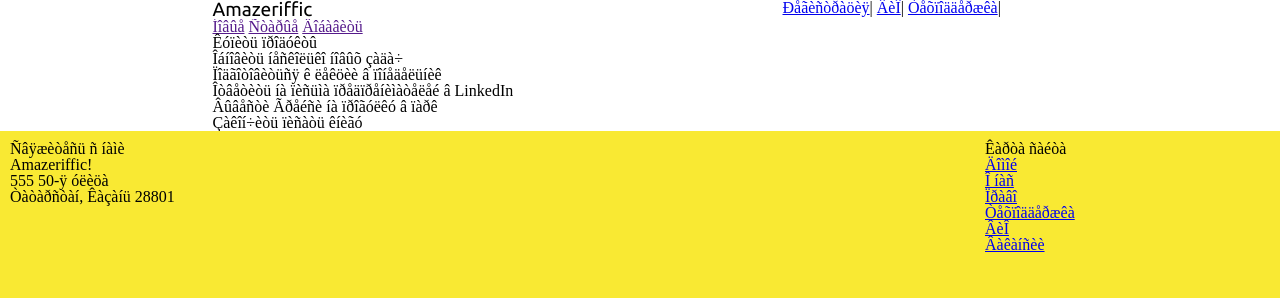
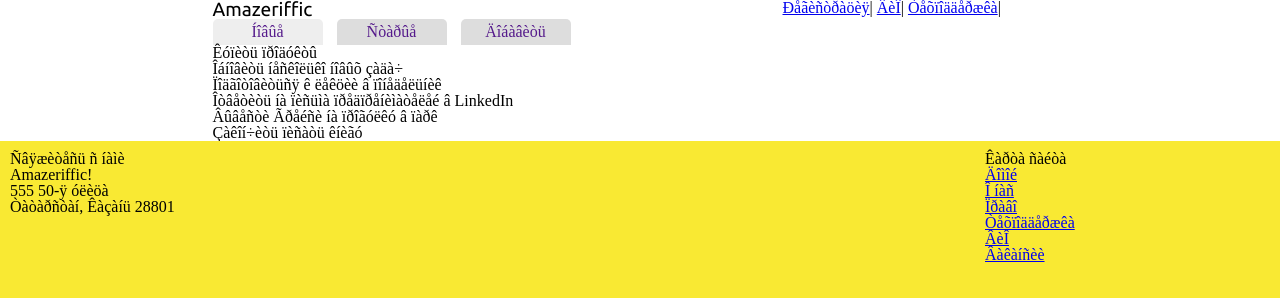
Before and after one commit to Archer921o/lab_6, a plain HTML site: page index.html in a window 1280 px wide. Drawn offline with Linux system fonts and the light colour scheme; a web font is replaced by a local one.

Commit message:
Add .span to style.css

```diff
--- a/style.css
+++ b/style.css
@@ -90,3 +90,16 @@ footer .sitemap {
     float: right;
     width: 285px;
 }
+
+.tabs a span {
+    display: inline-block;
+    border-radius: 5px 5px 0 0;
+    width: 100px;
+    margin-right: 10px;
+    text-align: center;
+    background: #ddd;
+    padding: 5px;
+}
+.tabs a span.active {
+    background: #eee;
+}
```
